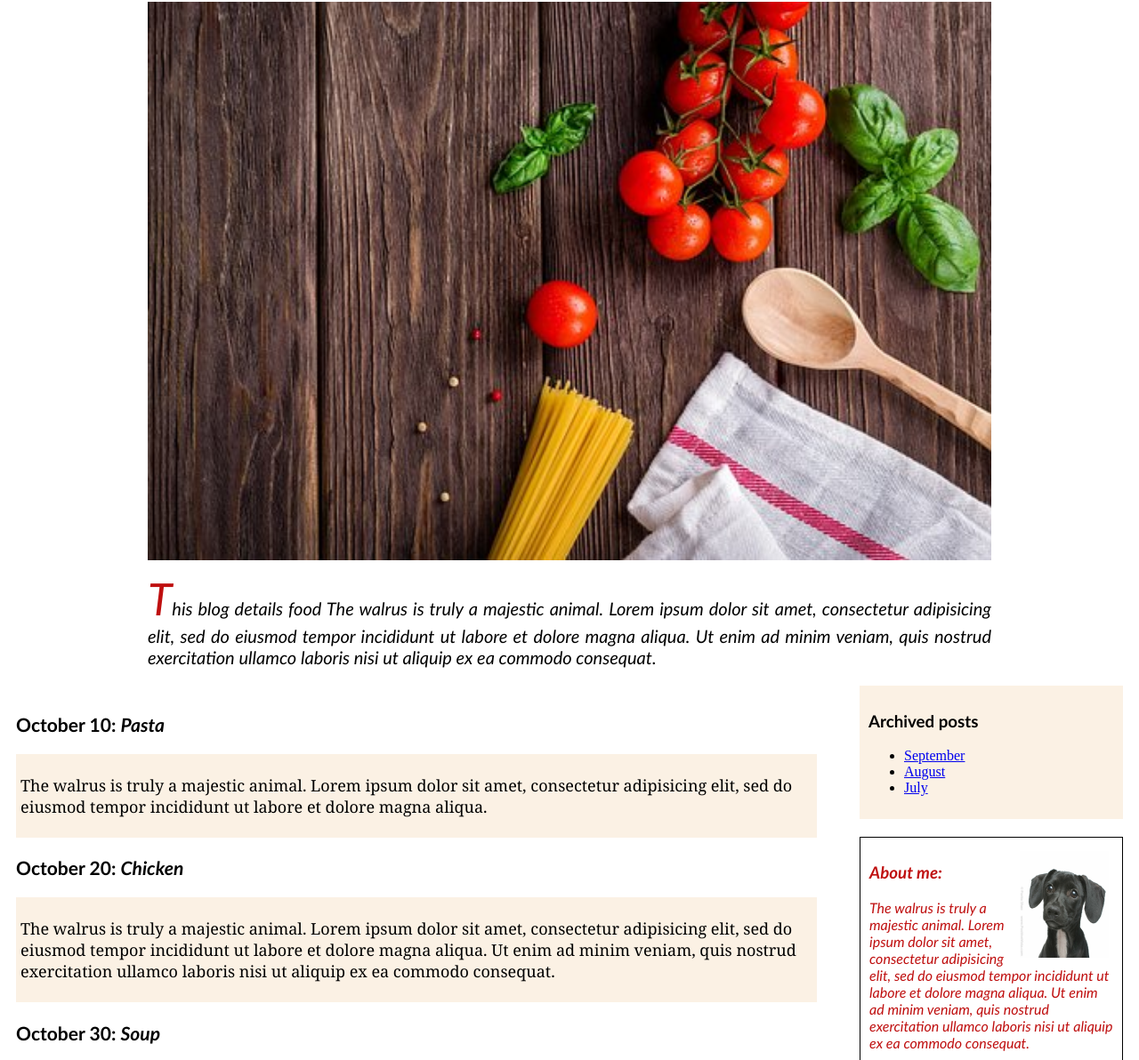
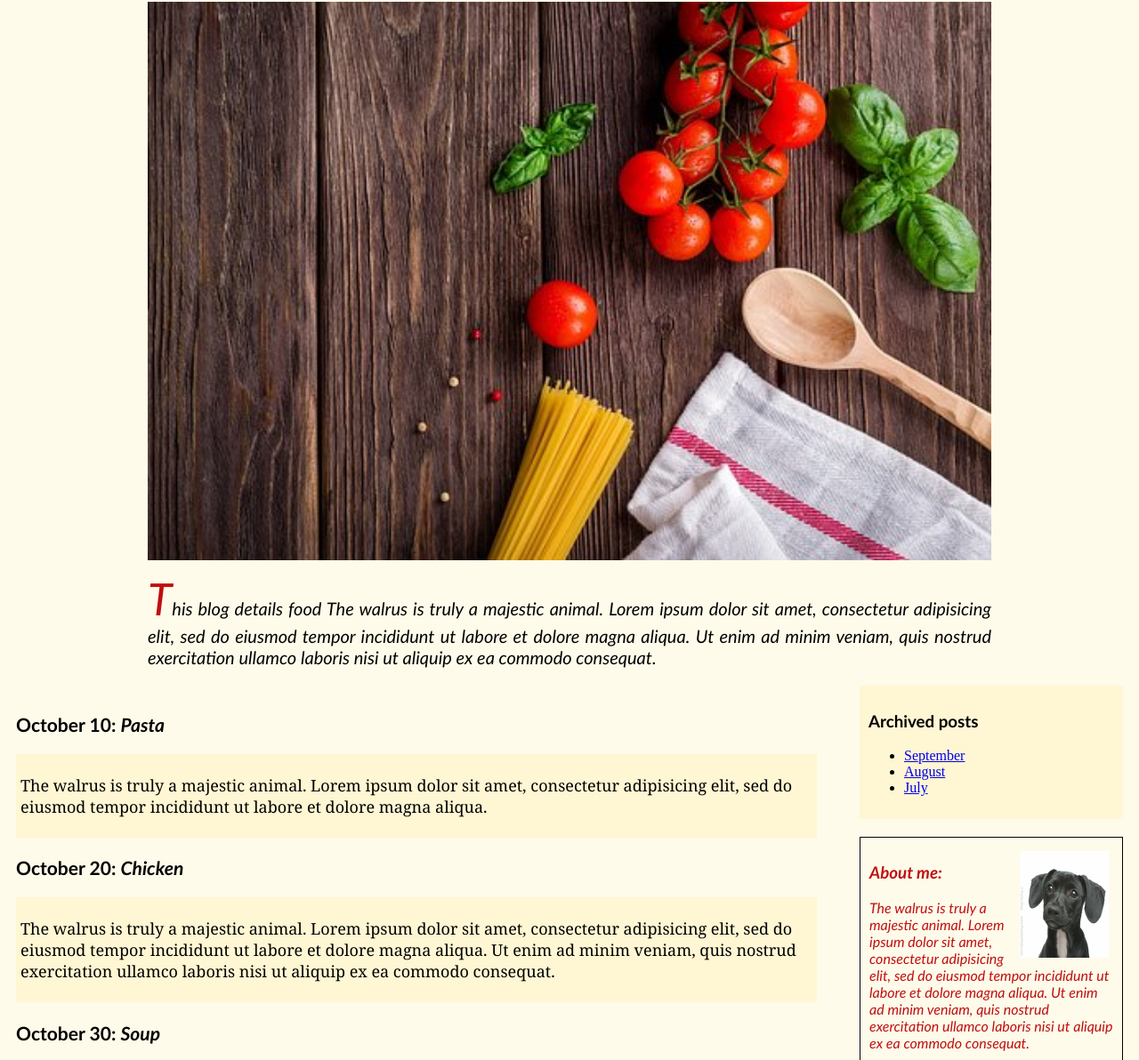
Before and after one commit to jenniferholcomb/blogging-website, a plain HTML site: page index.html in a window 1280 px wide. Shown: the part 106-1298 px from the top of the page at 89% size. Drawn offline with Linux system fonts and the light colour scheme.

Commit message:
Add background color.

```diff
--- a/css/style.css
+++ b/css/style.css
@@ -23,7 +23,7 @@
 }
 
 .sidebar {
-  background-color: rgb(251, 241, 228);
+  background-color: #FFF6D3;
   padding: 10px;
   margin-bottom: 20px;
   margin-left: 10px;
@@ -80,7 +80,7 @@ h1 {
 
 .blog-entry {
   width: 100%;
-  background-color: rgb(251, 241, 228);
+  background-color: #FFF6D3;
   padding: 5px;
   margin-bottom: 20px;
 }
--- a/index.html
+++ b/index.html
@@ -4,7 +4,7 @@
   <link href="css/style.css" rel="stylesheet" type="text/css" media="all">
   <title>Blogging Food</title>
 </head>
-<body>
+<body bgcolor="#FFFBEA">
   <h1>ALL ABOUT FOOD</h1>
   <img src="img/spaghetti-1932466__340.jpg" class="centered-image">
   <p class="intro"><span class="highlight">T</span><span class="emphasis"></span>his</span> blog details food The walrus is truly a majestic animal. Lorem ipsum dolor sit amet, consectetur adipisicing elit, sed do eiusmod tempor incididunt ut labore et dolore magna aliqua. Ut enim ad minim veniam, quis nostrud exercitation ullamco laboris nisi ut aliquip ex ea commodo consequat.</p>
@@ -41,6 +41,5 @@
     <p>The walrus is truly a majestic animal. Lorem ipsum dolor sit amet, consectetur adipisicing elit, sed do eiusmod tempor incididunt ut labore et dolore magna aliqua. Ut enim ad minim veniam, quis nostrud exercitation ullamco laboris nisi ut aliquip ex ea commodo consequat. </p>
     </div>
   </div>
-
 </body>
 </html>
```
